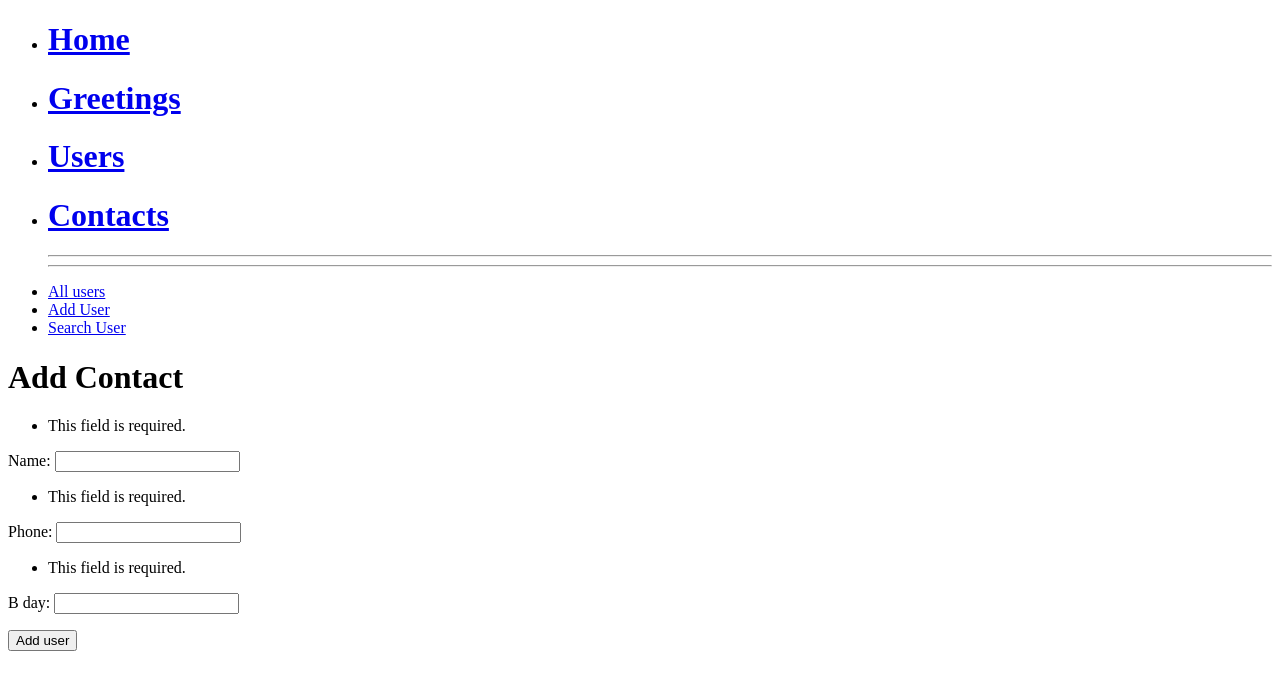
After one commit to hillel-i-python-pro-i-2022-08-26/homework__django__postupalskiy_maksym, a Django app: page /contacts/add-contact/ in a window 1280 px wide. The commit adds this page. Shown: the top 690 px of the page. Run offline with Django 4.2, Linux system fonts and the light colour scheme.

Commit message:
add crud and templates

```diff
--- /dev/null
+++ b/contacts/forms.py
@@ -0,0 +1,26 @@
+from django import forms
+from django.core.exceptions import ValidationError
+from core import settings
+from .models import Contact
+
+
+class AddContactForm(forms.ModelForm):
+    def __init__(self, *args, **kwargs):
+        super().__init__(*args, **kwargs)
+        self.fields["b_day"].input = settings.DATE_INPUT_FORMATS
+        self.fields["b_day"].help_txt = "format DD.MM.YYYY"
+        self.fields["phone"].help_txt = "Enter phone number"
+
+    class Meta:
+        model = Contact
+        fields = ("name", "phone", "b_day")
+
+    def clean_phone(self):
+        phone = self.cleaned_data["phone"]
+        if not phone.isdecimal():
+            raise ValidationError("Invalid phone number(int only)")
+        elif len(phone) != 10:
+            raise ValidationError("Invalid phone number(enter UA number")
+        elif not phone.startswith("0"):
+            raise ValidationError("Invalid phone number(should starts with 0)")
+        return phone
--- a/contacts/models.py
+++ b/contacts/models.py
@@ -15,3 +15,6 @@ class Contact(models.Model):
         return f"{self.name} {self.phone} {self.b_day}"
 
     __repr__ = __str__
+
+    class Meta:
+        ordering = ('-created_at',)
--- a/contacts/urls.py
+++ b/contacts/urls.py
@@ -6,4 +6,11 @@ app_name = "contacts"
 
 urlpatterns = [
     path("", views.get_contact, name="index"),
+    path("add-contact/", views.add_contact, name="add_contact"),
+    path("search-contact/", views.search_contact, name="contact_search"),
+    path("view-contact/", views.show_contact_search, name="contact_info"),
+    path("delete-contact/<int:pk>/", views.delete_contact, name="contact_delete"),
+    path("contact/contact-update/<int:pk>/", views.update_contact, name="contact_update"),
+    path("contact/<int:pk>/", views.show_contact_info, name="contact"),
+
 ]
--- a/contacts/views.py
+++ b/contacts/views.py
@@ -1,6 +1,8 @@
-from django.http import HttpResponse, HttpRequest
-from django.shortcuts import render
+from django.http import HttpResponse, HttpRequest, HttpResponseRedirect
+from django.shortcuts import render, redirect, get_object_or_404
 from contacts.models import Contact
+from contacts.forms import AddContactForm
+from django.contrib import messages
 
 
 def get_contact(request: HttpRequest) -> HttpResponse:
@@ -8,3 +10,67 @@ def get_contact(request: HttpRequest) -> HttpResponse:
     return render(
         request, "contacts/index.html", {"title": "Contact", "contacts": contacts}
     )
+
+
+def add_contact(request: HttpRequest) -> HttpResponse | HttpResponseRedirect:
+    if request.method == "POST":
+        form = AddContactForm(request.POST)
+        if form.is_valid():
+            contact = form.save()
+            contact.save()
+            messages.success(request, "Contact added successfully")
+            return redirect("contacts:contact", pk=contact.pk)
+    else:
+        form = AddContactForm(request.POST)
+    return render(request, "contacts/add_contact.html", {
+        "title": "Add Contact",
+        "form": form,
+    })
+
+
+def search_contact(request: HttpRequest) -> HttpResponse:
+    return render(request, "contacts/search_contact.html", {
+        "title": "Search Contact",
+    })
+
+
+def show_contact_search(request: HttpRequest) -> HttpResponse:
+    query = request.GET.get("q")
+    if query.startswith("0"):
+        contact = Contact.objects.get(phone=query)
+    else:
+        contact = Contact.objects.get(pk=query)
+    return render(request, "contacts/show_contact_search.html", {
+        "title": f"Show Contact {contact.name}",
+    })
+
+
+def delete_contact(request: HttpRequest, pk: Contact.pk) -> HttpResponse:
+    contact = get_object_or_404(Contact, pk=pk)
+    contact.delete()
+    messages.success(request, f"Contact {contact.name} deleted")
+    return redirect("contacts:index")
+
+
+def update_contact(request: HttpRequest, pk: Contact.pk) -> HttpResponse:
+    contact = get_object_or_404(Contact, pk=pk)
+    if request.method == "POST":
+        form = AddContactForm(request.POST, instance=contact)
+        if form.is_valid():
+            form.save()
+            messages.success(request, f"Contact updated")
+            return redirect("contact:contact", pk=pk)
+        else:
+            form = AddContactForm(instance=contact)
+        return render(request, "contacts/update_contact.html",{
+            "title": "Contact Update",
+            "form": form,
+        })
+
+
+def show_contact_info(request: HttpRequest, pk: Contact.pk) -> HttpResponse:
+    contact = get_object_or_404(Contact, pk=pk)
+    return render(request, "contacts/show_contact_info.html", {
+        "title": f"info {contact.name}",
+        "contact": contact,
+    })
--- a/core/settings.py
+++ b/core/settings.py
@@ -125,3 +125,9 @@ STATIC_URL = "static/"
 # https://docs.djangoproject.com/en/4.1/ref/settings/#default-auto-field
 
 DEFAULT_AUTO_FIELD = "django.db.models.BigAutoField"
+DATE_INPUT_FORMATS = [
+    "%d-%m-%Y",
+    "%d.%m.%Y",
+    "%Y-%m-%d",
+    "%Y-%d-%m",
+]
--- a/templates/base.html
+++ b/templates/base.html
@@ -13,6 +13,15 @@
 </head>
 <body>
 {% include '_header.html' %}
+{% if messages %}
+    <ul class="messages">
+        {% for message in messages %}
+            <li class="{{ message.tags }}">
+                {{ message|safe }}
+            </li>
+        {% endfor %}
+    </ul>
+{% endif %}
 {% block content %}
 {% endblock %}
 </body>
--- /dev/null
+++ b/templates/contacts/add_contact.html
@@ -0,0 +1,15 @@
+{% extends 'base.html' %}
+
+{% block content %}
+     {% include 'contacts/includes/navigation.html' %}
+
+
+    <h1>{{ title }}</h1>
+
+    <form method="POST" autocomplete="off" enctype="multipart/form-data">
+        {% csrf_token %}
+        {{ form.non_field_errors }}
+        {{ form.as_p }}
+        <input type="submit" class="btn-sub" value="Add user">
+    </form>
+{% endblock %}
--- /dev/null
+++ b/templates/contacts/includes/delete.html
@@ -0,0 +1,4 @@
+<form action="{% url 'contacts:contact_delete' contact.pk %}" method="post">
+    {% csrf_token %}
+    <input type="submit" value="Delete user">
+</form>
--- /dev/null
+++ b/templates/contacts/includes/navigation.html
@@ -0,0 +1,5 @@
+<ul>
+    <li><a href="{% url 'contacts:index' %}">All users</a></li>
+    <li><a href="{% url 'contacts:add_contact' %}">Add User</a></li>
+    <li><a href="{% url 'contacts:contact_search' %}">Search User</a></li>
+</ul>
--- /dev/null
+++ b/templates/contacts/includes/update.html
@@ -0,0 +1,4 @@
+<form action="{% url 'contacts:contact_update' contact.pk %}" method="post">
+    {% csrf_token %}
+    <input type="submit" value="Update user">
+</form>
--- a/templates/contacts/index.html
+++ b/templates/contacts/index.html
@@ -2,13 +2,16 @@
 
 {% block content %}
 
+    {% include 'contacts/includes/navigation.html' %}
 
-    <h1>Contacts</h1>
+    <h1>{{ title }}</h1>
 
     {% for contact in contacts %}
         <p>Name: {{ contact.name }}</p>
         <p>Phone: {{ contact.phone }}</p>
         <p>Birth day: {{ contact.b_day|date:"D.M.Y" }}</p>
+        {% include 'contacts/includes/update.html' %}
+        {% include 'contacts/includes/delete.html' %}
         <hr>
     {% endfor %}
 
```
Also changed, not shown: templates/contacts/includes/view.html (added, +11 -0 lines), templates/contacts/search_contact.html (added, +14 -0 lines), templates/contacts/show_contact_info.html (added, +8 -0 lines), templates/contacts/show_contact_search.html (added, +8 -0 lines), templates/contacts/update_contact.html (added, +16 -0 lines), contacts/migrations/0004_alter_contact_options.py (added).
